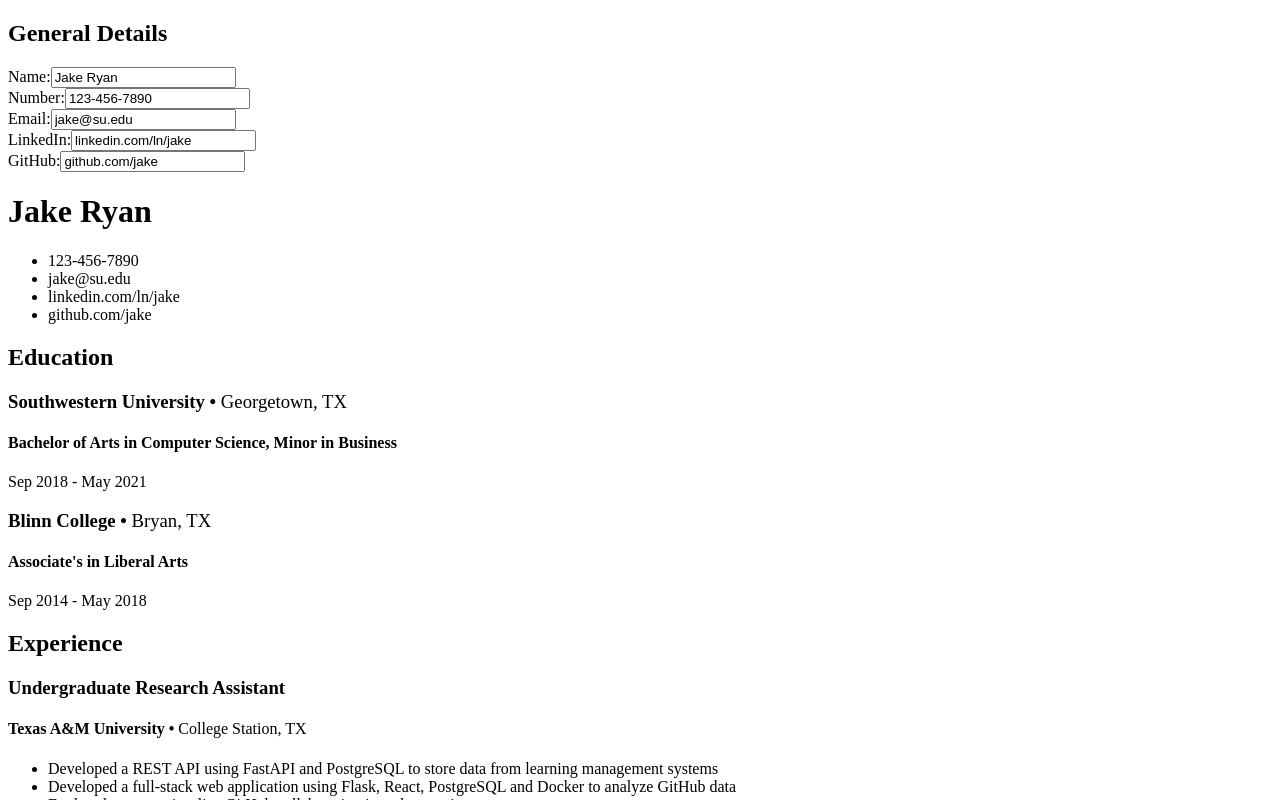
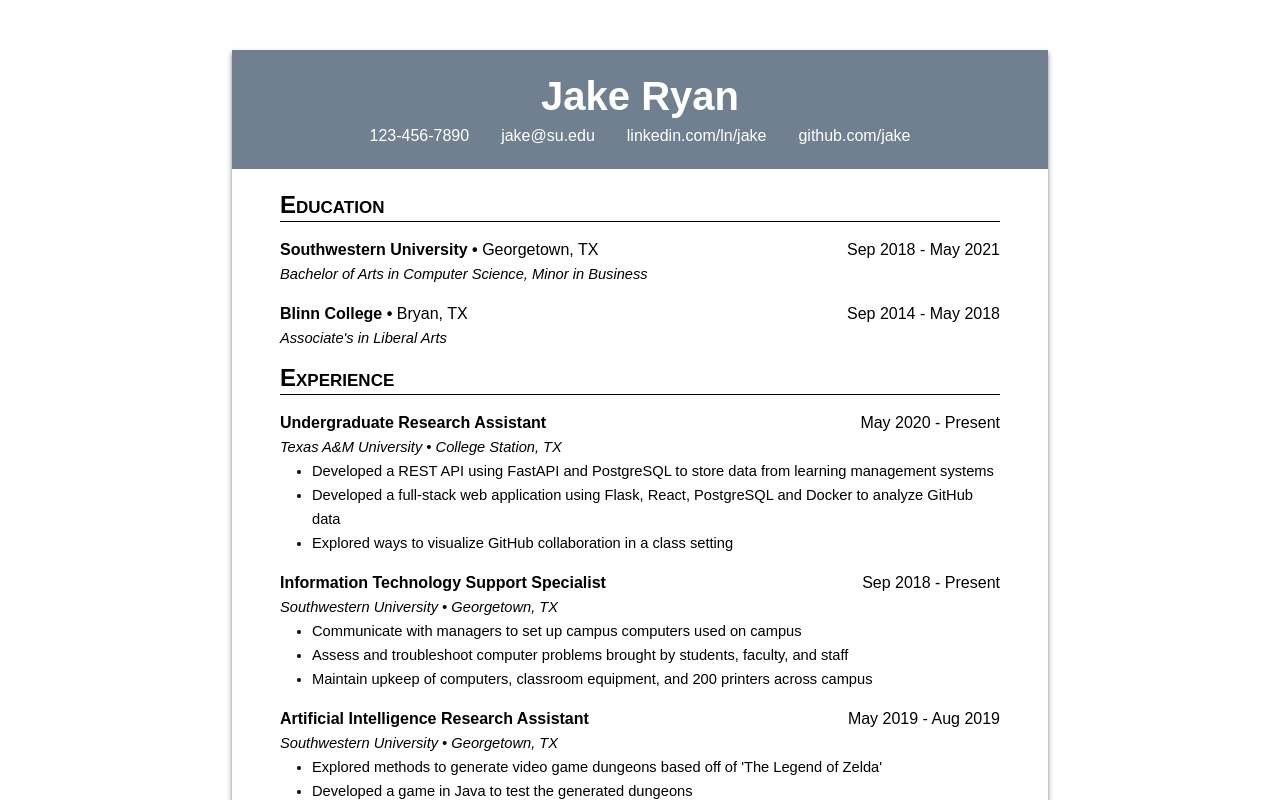
Before and after one commit to endulum/odin-cv-app, a React (Vite) app: page / in a window 1280 px wide. Shown: the top 800 px of the page. Built offline with nearby package versions, Linux system fonts and the light colour scheme.

Commit message:
styled the cv

```diff
--- a/src/App.jsx
+++ b/src/App.jsx
@@ -3,6 +3,10 @@
 import GeneralInput from './components/input/GeneralInput';
 import Education from './components/cv/Education';
 import Experience from './components/cv/Experience';
+
+import './styles/base.css';
+import './styles/forms.css';
+import './styles/cv.css';
 
 const generalData = {
   name: 'Jake Ryan',
@@ -77,10 +81,15 @@
 
   return (
     <>
-      <GeneralInput data={general} onInput={handleGeneralInput} />
-      <General details={general} />
-      <Education details={education} />
-      <Experience details={experience} />
+      <div className="input-forms">
+        <GeneralInput data={general} onInput={handleGeneralInput} />
+      </div>
+
+      <div className="cv">
+        <General details={general} />
+        <Education details={education} />
+        <Experience details={experience} />
+      </div>
     </>
   );
 }
--- /dev/null
+++ b/src/styles/base.css
@@ -0,0 +1,9 @@
+* {
+  padding: 0;
+  margin: 0;
+  box-sizing: border-box;
+}
+
+html, body, #root {
+  width: 100%;
+}
--- /dev/null
+++ b/src/styles/cv.css
@@ -0,0 +1,77 @@
+#root {
+  display: flex;
+  flex-direction: row;
+  justify-content: center;
+  padding: 50px 0;
+}
+
+.cv {
+  /* border: 3px solid white; */
+  font-family: sans-serif;
+  box-shadow: 0 3px 5px rgba(0,0,0,0.5);
+  width: 8.5in;
+  height: 11.5in;
+}
+
+.general {
+  background: slategray;
+  color: white;
+  display: flex;
+  flex-direction: column;
+  justify-content: center;
+  align-items: center;
+  padding: 1.5rem 0;
+  margin-bottom: 1.5rem;
+
+  & .general-name {
+    font-size: 2.5rem;
+  }
+
+  & .general-details {
+    list-style: none;
+    display: flex;
+    flex-direction: row;
+    gap: 2rem;
+    margin-top: 0.5rem;
+  }
+}
+
+.education, .experience {
+  font-size: 12pt;
+  line-height: 1.5rem;
+  margin: 1rem 0.5in;
+  display: flex;
+  flex-direction: column;
+  gap: 1rem;
+
+  & .education-details, .experience-details {
+    position: relative;
+  }
+
+  & h2 {
+    font-variant: small-caps;
+    padding-bottom: 0.25rem;
+    border-bottom: 1px solid black;
+  }
+
+  & .education-school, .experience-position {
+    font-size: 12pt;
+  }
+
+  & .education-degree, .experience-company {
+    font-weight: normal;
+    font-style: italic;
+    font-size: 11pt;
+  }
+
+  & .experience-info {
+    font-size: 11pt;
+    margin-left: 2rem;
+  }
+}
+
+.start-to-end {
+  position: absolute;
+  right: 0;
+  top: 0;
+}
--- /dev/null
+++ b/src/styles/forms.css
@@ -0,0 +1,3 @@
+.input-forms {
+  display: none;
+}
```
